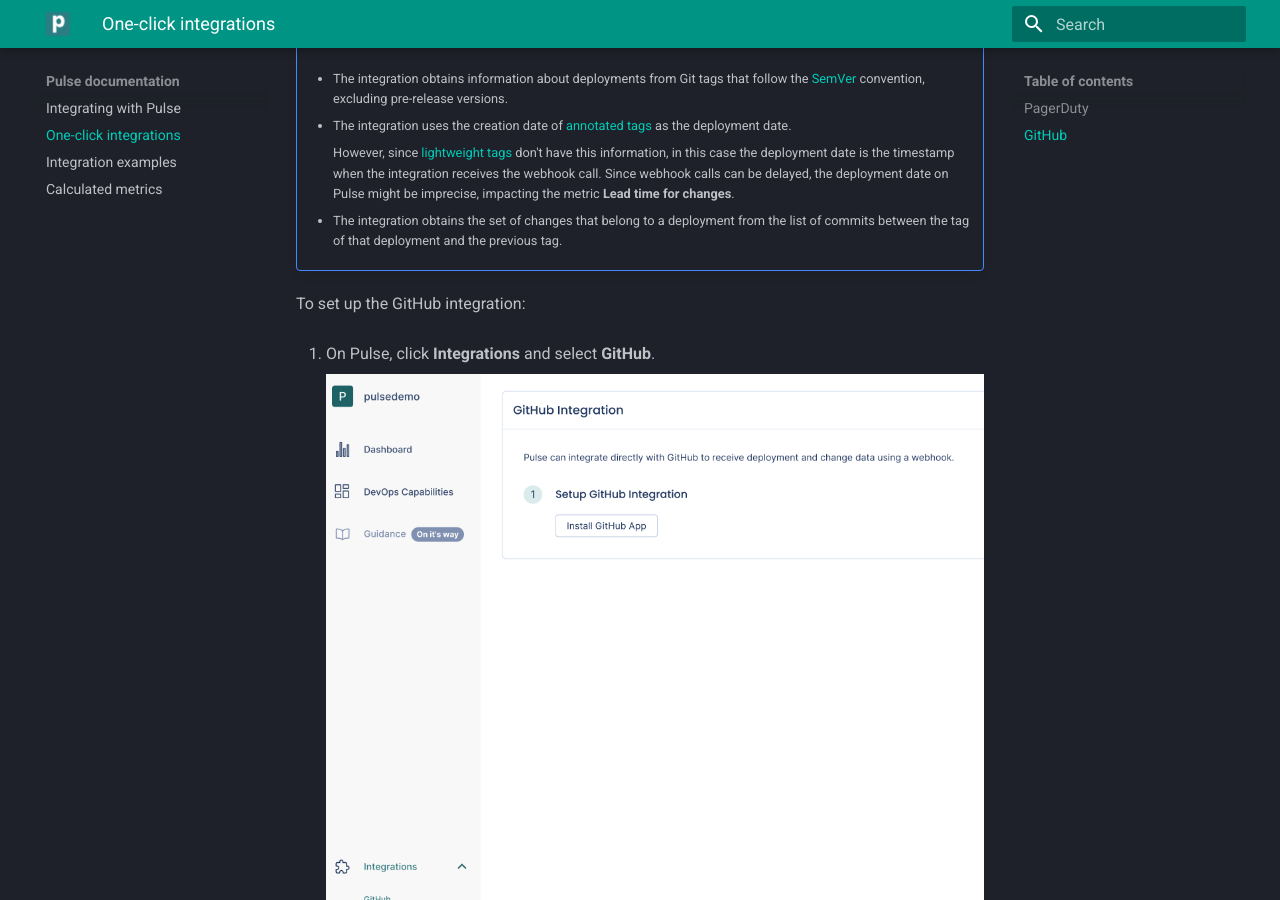
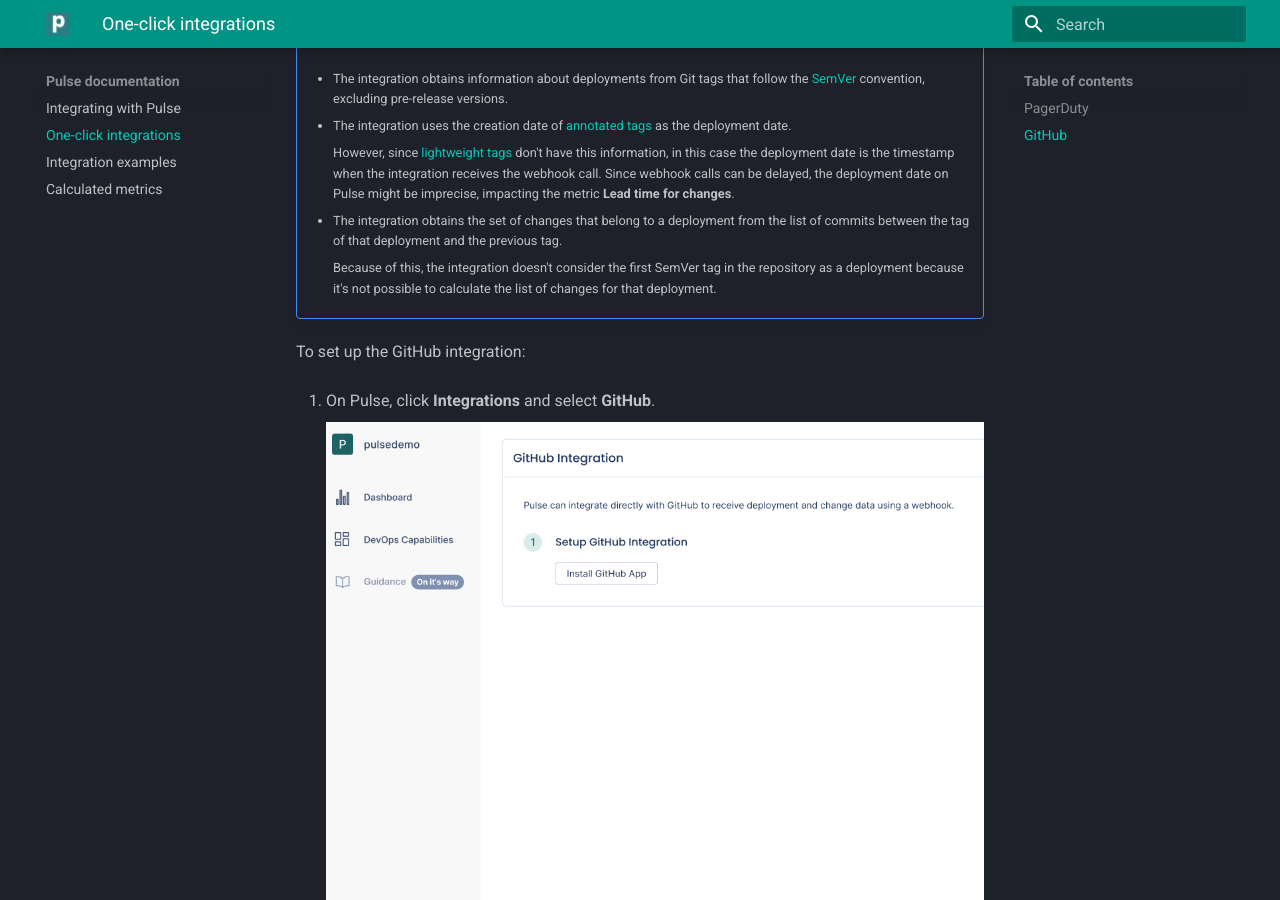
Before and after one commit to codacy/pulse-user-docs, an MkDocs documentation site: the page built from docs/one-click-integrations.md, in a window 1280 px wide and 900 px high, scrolled down 1392 px. Built offline with MkDocs 1.6.1 and Material for MkDocs 9.7.7, drawn with Linux system fonts in a browser that asks for light colours.

Commit message:
feature: Mention that the GitHub integration discards the first tag

```diff
--- a/docs/one-click-integrations.md
+++ b/docs/one-click-integrations.md
@@ -36,6 +36,8 @@
 
     -   The integration obtains the set of changes that belong to a deployment from the list of commits between the tag of that deployment and the previous tag.
 
+        Because of this, the integration doesn't consider the first SemVer tag in the repository as a deployment because it's not possible to calculate the list of changes for that deployment.
+
 To set up the GitHub integration:
 
 1.  On Pulse, click **Integrations** and select **GitHub**.
```
